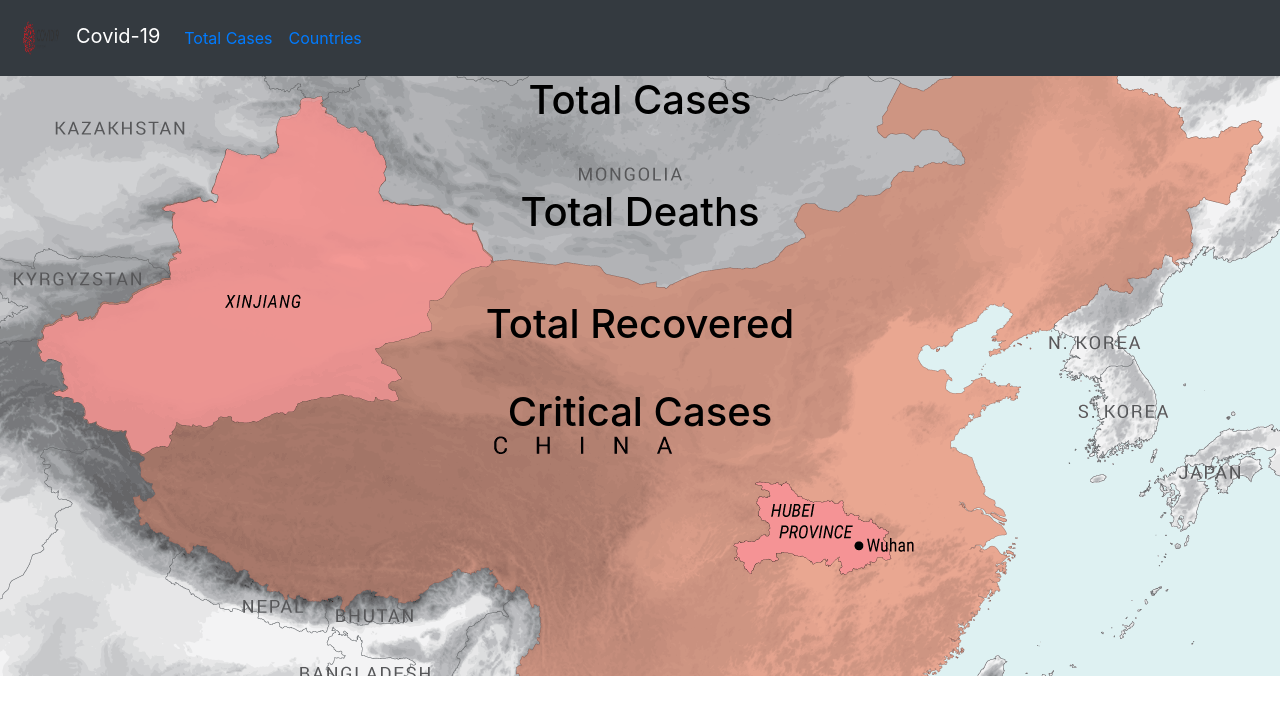
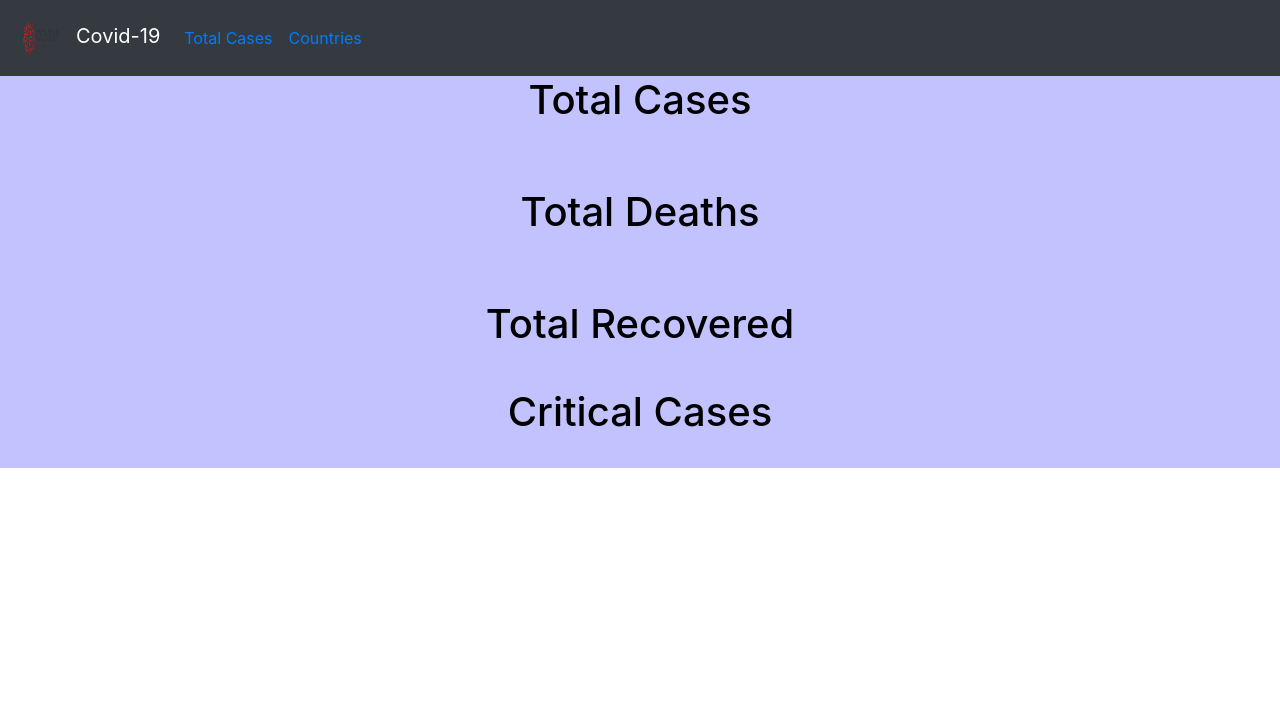
Before and after one commit to numan536/Covid-19, a React (Create React App) app: page / in a window 1280 px wide. Shown: the top 714 px of the page. Built offline with nearby package versions, Linux system fonts and the light colour scheme; no server answers.

Commit message:
image remove

```diff
--- a/src/components/Home.js
+++ b/src/components/Home.js
@@ -10,8 +10,9 @@ class Home extends React.Component {
       <div>
 
 
-        <div>
-          <div style={{ background: "url('/images/corona8.png') no-repeat center", width: "100%", height: "600px", align: 'center', backgroundSize: 'cover' }}>
+        <div style={{ background: '#0000ff3d' }}>
+
+          {/* <div style={{ background: "url('/images/corona6.png') no-repeat center", width: "100%", height: "600px", align: 'center', backgroundSize: 'cover' }}> */}
           <h1 style={{ textAlign: 'center', color: 'black' }}>Total Cases</h1>
           <br />
           <h1 style={{ textAlign: 'center', background: 'Lightblack', color: 'black' }}>{this.props.totalcount[0]?.total_case}</h1>
@@ -28,7 +29,7 @@ class Home extends React.Component {
           <h1 style={{ textAlign: 'center', color: 'black' }}>{this.props.totalcount[0]?.critical_cases}</h1>
         </div>
       </div>
-      </div >
+      // </div >
 
     )
   }
```
Lines whose indentation alone changed are shown as unchanged.
